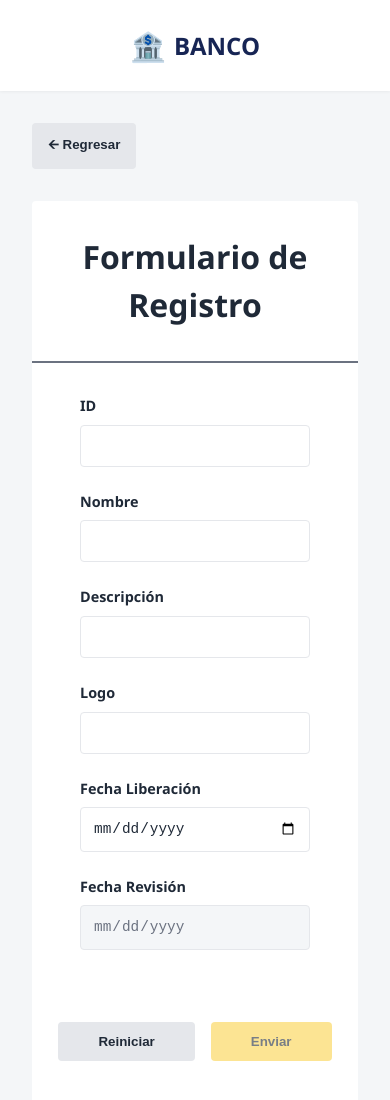
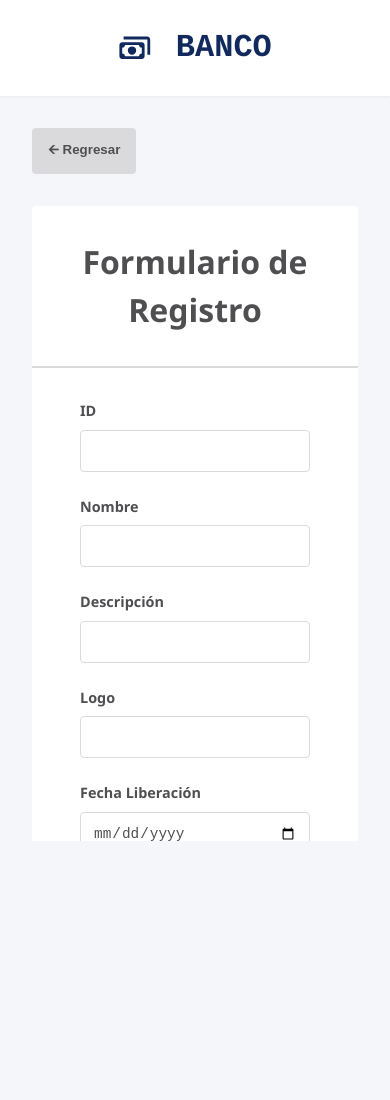
Before and after one commit to jpaul34/tcs-frontend, an Angular app: page /products/add in a window 390 px wide. Shown: the top 1100 px of the page. After the commit the page ends 896 px from the top, so only its background shows below. Built offline with nearby package versions, Linux system fonts and the light colour scheme.

Commit message:
style: update color palette and implement responsive design

```diff
--- a/src/app/app.html
+++ b/src/app/app.html
@@ -1,6 +1,19 @@
 <header class="app-header">
   <div class="header-content">
-    <h2><span class="icon">🏦</span> BANCO</h2>
+    <h1>
+      <svg
+        height="100%"
+        viewBox="0 -960 960 960"
+        width="2.1rem"
+        fill="currentColor"
+        style="transform: rotate(180deg); margin-right: 1rem"
+      >
+        <path
+          d="M560-440q-50 0-85-35t-35-85q0-50 35-85t85-35q50 0 85 35t35 85q0 50-35 85t-85 35ZM280-320q-33 0-56.5-23.5T200-400v-320q0-33 23.5-56.5T280-800h560q33 0 56.5 23.5T920-720v320q0 33-23.5 56.5T840-320H280Zm80-80h400q0-33 23.5-56.5T840-480v-160q-33 0-56.5-23.5T760-720H360q0 33-23.5 56.5T280-640v160q33 0 56.5 23.5T360-400Zm440 240H120q-33 0-56.5-23.5T40-240v-440h80v440h680v80ZM280-400v-320 320Z"
+        />
+      </svg>
+      BANCO
+    </h1>
   </div>
 </header>
 
--- a/src/app/app.scss
+++ b/src/app/app.scss
@@ -7,23 +7,14 @@
   padding: 1.5rem;
   box-shadow: 0 1px 3px rgba(0, 0, 0, 0.05);
 
-  .header-content h2 {
-    color: #172554;
-    font-weight: 700;
+  .header-content h1 {
+    color: var(--secondary-text-color);
+    font-weight: 900;
+    font-family: var(--font-family-title);
     display: flex;
     align-items: center;
     gap: 0.5rem;
 
-    .icon {
-      font-size: 1.8rem;
-    }
+    font-size: 2rem;
   }
 }
-
-.card-layout {
-  background-color: var(--bg-card);
-  border-radius: 4px;
-  padding: 2rem;
-  box-shadow: 0 1px 3px rgba(0, 0, 0, 0.1);
-  width: 100%;
-}
--- a/src/app/features/products/components/product-form/product-form.component.html
+++ b/src/app/features/products/components/product-form/product-form.component.html
@@ -1,4 +1,5 @@
-<div class="card-layout form-container">
+<div class="view-wrapper">
+  <div class="form-container">
     <button type="button" class="btn-return" routerLink="/products">
       <span class="icon">🡨</span> Regresar
     </button>
@@ -17,7 +18,9 @@
                 type="text"
                 id="id"
                 formControlName="id"
-              [class.is-invalid]="productForm.get('id')?.invalid && productForm.get('id')?.touched"
+                [class.is-invalid]="
+                  productForm.get('id')?.invalid && productForm.get('id')?.touched
+                "
               />
 
               @if (productForm.get('id')?.pending) {
@@ -54,7 +57,9 @@
                 productForm.get('description')?.invalid && productForm.get('description')?.touched
               "
             />
-          @if (productForm.get('description')?.invalid && productForm.get('description')?.touched) {
+            @if (
+              productForm.get('description')?.invalid && productForm.get('description')?.touched
+            ) {
               <span class="error-msg">{{ getErrorMessage('description') }}</span>
             }
           </div>
@@ -111,3 +116,4 @@
       </form>
     </div>
   </div>
+</div>
--- a/src/app/features/products/components/product-form/product-form.component.scss
+++ b/src/app/features/products/components/product-form/product-form.component.scss
@@ -1,5 +1,7 @@
 .form-container {
+  padding: 2rem;
   max-width: 800px;
+  width: 100%;
   margin: 0 auto;
   gap: 2rem;
   display: flex;
@@ -8,12 +10,12 @@
 
 .form-wrapper {
   border-radius: 4px;
-  background-color: var(--bg-white);
+  background-color: var(--bg-primary);
 }
 
 .form-title {
   font-size: 2rem;
-  color: var(--text-main);
+  color: var(--primary-text-color);
   text-align: center;
   padding: 2rem 0;
 }
@@ -24,7 +26,7 @@
 
 .divider {
   border: 0;
-  border-top: 2px solid var(--text-muted);
+  border-top: 2px solid var(--primary-border-color);
 }
 
 .form-grid {
@@ -46,21 +48,21 @@
     font-weight: 700;
     font-size: 0.9rem;
     margin-bottom: 0.5rem;
-    color: var(--text-main);
+    color: var(--primary-text-color);
   }
 
   input {
     width: 100%;
     padding: 0.75rem;
-    border: 1px solid var(--border-color);
+    border: 1px solid var(--primary-border-color);
     border-radius: 4px;
     font-size: 0.9rem;
-    color: var(--text-main);
+    color: var(--primary-text-color);
     outline: none;
     transition: all 0.2s ease-in-out;
 
     &:focus {
-      border-color: var(--text-muted);
+      border-color: var(--primary-text-color);
     }
 
     &.is-invalid {
@@ -68,14 +70,14 @@
     }
 
     &:disabled {
-      background-color: var(--bg-main);
+      background-color: var(--bg-primary);
       cursor: not-allowed;
-      color: var(--text-muted);
+      color: var(--primary-text-color);
     }
   }
 
   .loading-indicator {
-    color: var(--text-muted);
+    color: var(--primary-text-color);
     font-size: 0.75rem;
     margin-top: 0.4rem;
     font-weight: 600;
@@ -95,8 +97,8 @@
   gap: 1rem;
 
   .btn-secondary {
-    background-color: var(--border-color);
-    color: var(--text-main);
+    background-color: var(--primary-border-color);
+    color: var(--primary-text-color);
     border: none;
     padding: 0.75rem 2.5rem;
     font-weight: 700;
@@ -105,7 +107,7 @@
     transition: background-color 0.2s;
 
     &:hover {
-      background-color: #d1d5db;
+      background-color: var(--secondary-color);
     }
   }
 
@@ -116,8 +118,8 @@
 
 .btn-return {
   width: max-content;
-  background-color: var(--border-color);
-  color: var(--text-main);
+  background-color: var(--primary-border-color);
+  color: var(--primary-text-color);
   border: none;
   padding: 0.75rem 1rem;
   font-weight: 700;
@@ -126,6 +128,6 @@
   transition: background-color 0.2s;
 
   &:hover {
-    background-color: #d1d5db;
+    background-color: var(--secondary-color);
   }
 }
--- a/src/app/shared/components/dropdown/dropdown.component.scss
+++ b/src/app/shared/components/dropdown/dropdown.component.scss
@@ -1,7 +1,7 @@
 .dropdown-menu {
   position: fixed;
   background: white;
-  border: 1px solid var(--border-color);
+  border: 1px solid var(--secondary-border-color);
   box-shadow: 0 4px 12px rgba(0, 0, 0, 0.15);
   border-radius: 4px;
   z-index: 50;
@@ -18,12 +18,12 @@
     text-align: left;
     cursor: pointer;
     font-size: 0.9rem;
-    color: #111827;
+    color: var(--primary-text-color);
     transition: background-color 0.2s;
     width: 100%;
 
     &:hover {
-      background-color: var(--border-color);
+      background-color: var(--secondary-border-color);
     }
   }
 }
--- a/src/app/shared/components/modal/modal.component.scss
+++ b/src/app/shared/components/modal/modal.component.scss
@@ -4,7 +4,7 @@
   left: 0;
   width: 100vw;
   height: 100vh;
-  background-color: rgba(0, 0, 0, 0.5);
+  background-color: rgba(0, 0, 0, 0.75);
   display: flex;
   justify-content: center;
   align-items: center;
@@ -12,7 +12,7 @@
 }
 
 .modal-content {
-  background: white;
+  background: var(--bg-primary);
   border-radius: 8px;
   width: 90%;
   max-width: 450px;
@@ -23,7 +23,7 @@
     padding: 2.5rem;
     h3 {
       padding-bottom: 0.5rem;
-      color: var(--text-main);
+      color: var(--primary-text-color);
       font-size: 1.1rem;
       line-height: 1.5;
       font-weight: 500;
@@ -33,7 +33,7 @@
 
   .divider {
     border: 0;
-    border-top: 1px solid var(--border-color);
+    border-top: 1px solid var(--primary-border-color);
     margin-bottom: 1.5rem;
   }
 
@@ -57,13 +57,13 @@
 
 .error-banner {
   color: var(--error-color);
-  background-color: #fee2e2;
+  background-color: var(--error-color-light);
   padding: 0.75rem;
   border-radius: 4px;
   margin-top: 1.25rem;
   font-size: 0.9rem;
   text-align: left;
-  border: 1px solid #f87171;
+  border: 1px solid var(--error-color-border);
   animation: fadeIn 0.3s ease-in-out;
 }
 
--- a/src/styles.scss
+++ b/src/styles.scss
@@ -1,45 +1,79 @@
 :root {
-  --primary-color: #fbd34d;
-  --primary-hover: #fcd34d;
-  --text-main: #1f2937;
-  --text-muted: #6b7280;
-  --bg-main: #f4f6f8;
-  --bg-card: #ffffff;
-  --bg-white: #ffffff;
+  --primary-color: #f5df66;
+  --primary-hover: #f0cf16;
+  --secondary-color: #eaecf2;
+  --secondary-hover: #d7dced;
+  --primary-text-color: #4f4f52;
+  --secondary-text-color: #12295e;
+  --black-text-color: #000000;
+  --bg-primary: #ffffff;
+  --bg-secondary: #f4f6f9;
   --bg-gray: #c1c7d7;
-  --border-color: #e5e7eb;
+  --bg-gray-dark: #6e6e73;
+  --bg-gray-hover: #b6bfd8;
+  --primary-border-color: #dadadd;
+  --secondary-border-color: #ececec;
   --error-color: #ef4444;
-  --font-family: 'Segoe UI', Roboto, Helvetica, Arial, sans-serif;
+  --error-color-light: #fee2e2;
+  --error-color-border: #f87171;
+  --font-family: 'Segoe UI', Roboto, Helvetica, sans-serif;
+  --font-family-title: Courier;
 }
 
 * {
   box-sizing: border-box;
   margin: 0;
   padding: 0;
+
+  &::-webkit-scrollbar {
+    height: 10px;
+    width: 10px;
+  }
+
+  &::-webkit-scrollbar-track {
+    background: var(--bg-secondary);
+    border-radius: 10px;
+  }
+
+  &::-webkit-scrollbar-thumb {
+    background: var(--bg-gray-dark);
+    border-radius: 10px;
+  }
 }
 
 body {
+  height: 100%;
+  width: 100vw;
   font-family: var(--font-family);
-  background-color: var(--bg-main);
-  color: var(--text-main);
+  background-color: var(--bg-secondary);
+  color: var(--primary-text-color);
   line-height: 1.5;
+  display: flex;
+  flex-direction: column;
+  overflow-x: hidden;
 }
 
 .container {
-  max-width: 1200px;
-  margin: 0 auto;
-  padding: 2rem;
+  width: 100%;
+  max-height: 100%;
+  height: calc(100vh - 99px);
+  display: flex;
+  flex-direction: column;
+  min-height: 800px;
+  overflow-y: auto;
 }
 
 .btn-primary {
+  font-family: var(--font-family);
+  font-size: 0.8rem;
   background-color: var(--primary-color);
   border: none;
-  padding: 0.75rem 1.5rem;
-  font-weight: 600;
+  padding: 1rem 2rem;
+  font-weight: 700;
   border-radius: 4px;
   cursor: pointer;
   transition: background-color 0.2s ease;
-  color: var(--text-main);
+  color: var(--secondary-text-color);
 
   &:hover {
     background-color: var(--primary-hover);
@@ -50,3 +84,39 @@ body {
     cursor: not-allowed;
   }
 }
+
+.btn-secondary {
+  font-family: var(--font-family);
+  background-color: var(--bg-gray);
+  border: none;
+  padding: 0.75rem 1.5rem;
+  font-weight: 600;
+  border-radius: 4px;
+  cursor: pointer;
+  transition: background-color 0.2s ease;
+
+  color: var(--secondary-text-color);
+
+  &:hover {
+    background-color: var(--bg-gray-hover);
+  }
+
+  &:disabled {
+    opacity: 0.6;
+    cursor: not-allowed;
+  }
+}
+
+.view-wrapper {
+  display: flex;
+  flex-direction: column;
+  height: calc(100vh - 99px);
+  margin: 0 auto;
+  max-width: 1200px;
+  width: 100%;
+  max-height: 100%;
+  min-height: 600px;
+  background-color: var(--bg-card);
+  // overflow: hidden;
+  overflow-y: auto;
+}
```
Also changed, not shown: src/app/features/products/components/product-list/product-list.component.html (+13 -4 lines), src/app/features/products/components/product-list/product-list.component.scss (+51 -42 lines). Lines whose indentation alone changed are shown as unchanged.
